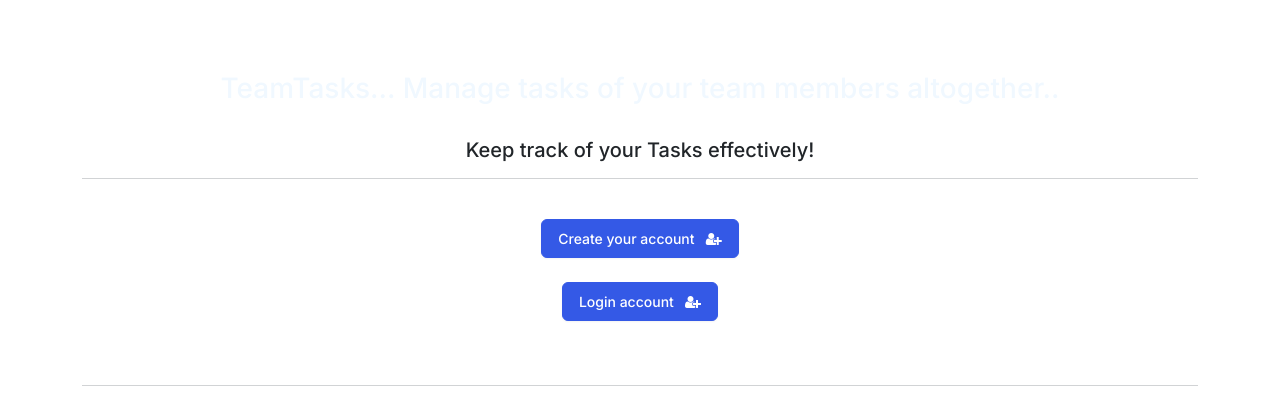
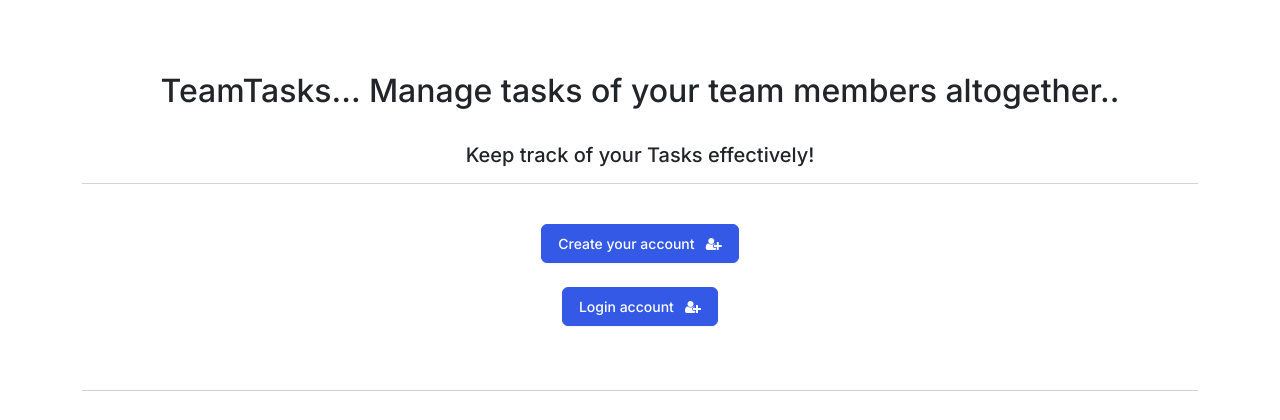
Before and after one commit to Vighnesh-Adsol/TeamTask, a Django app: page / in a window 1280 px wide. Shown: the part 67-487 px from the top of the page. Run offline with Django 4.2, Linux system fonts and the light colour scheme.

Commit message:
adding venv

```diff
--- a/crm/crm/settings.py
+++ b/crm/crm/settings.py
@@ -77,9 +77,9 @@ DATABASES = {
     'default': {
         'ENGINE': 'django.db.backends.mysql',
         'NAME': 'DB',
-        'USER':'root',
+        'USER':'vighnesh',
         'PASSWORD':'12345',
-        'HOST':'127.0.0.1',
+        'HOST':'localhost',
         'PORT':'3306'
     }
 }
--- a/crm/static/css/styles.css
+++ b/crm/static/css/styles.css
@@ -17,5 +17,5 @@
 }
 
 h3{
-    color: aliceblue;
+    color:black;
 }
--- a/crm/webapp/templates/webapp/ifLoginHome.html
+++ b/crm/webapp/templates/webapp/ifLoginHome.html
@@ -10,7 +10,7 @@
 
         <div class="text-center">
 
-            <h3> TeamTasks... Manage tasks of your team members altogether.. </h3>
+            <h2> TeamTasks... Manage tasks of your team members altogether.. </h2>
 
             <br>
 
--- a/crm/webapp/templates/webapp/index.html
+++ b/crm/webapp/templates/webapp/index.html
@@ -9,7 +9,7 @@
 
         <div class="text-center">
 
-            <h3> TeamTasks... Manage tasks of your team members altogether.. </h3>
+            <h2> TeamTasks... Manage tasks of your team members altogether.. </h2>
 
             <br>
 
--- a/crm/webapp/templates/webapp/navbar.html
+++ b/crm/webapp/templates/webapp/navbar.html
@@ -51,7 +51,7 @@
 
 
 
-            <span style="padding-left: 410px;">
+            <span style="padding-left: 950px;">
             <li class="nav-item">
 
               <a class="nav-link" href="{% url 'user-logout' %}">Sign out &nbsp; <i class="fa fa-sign-out" aria-hidden="true"></i> </a>
```
